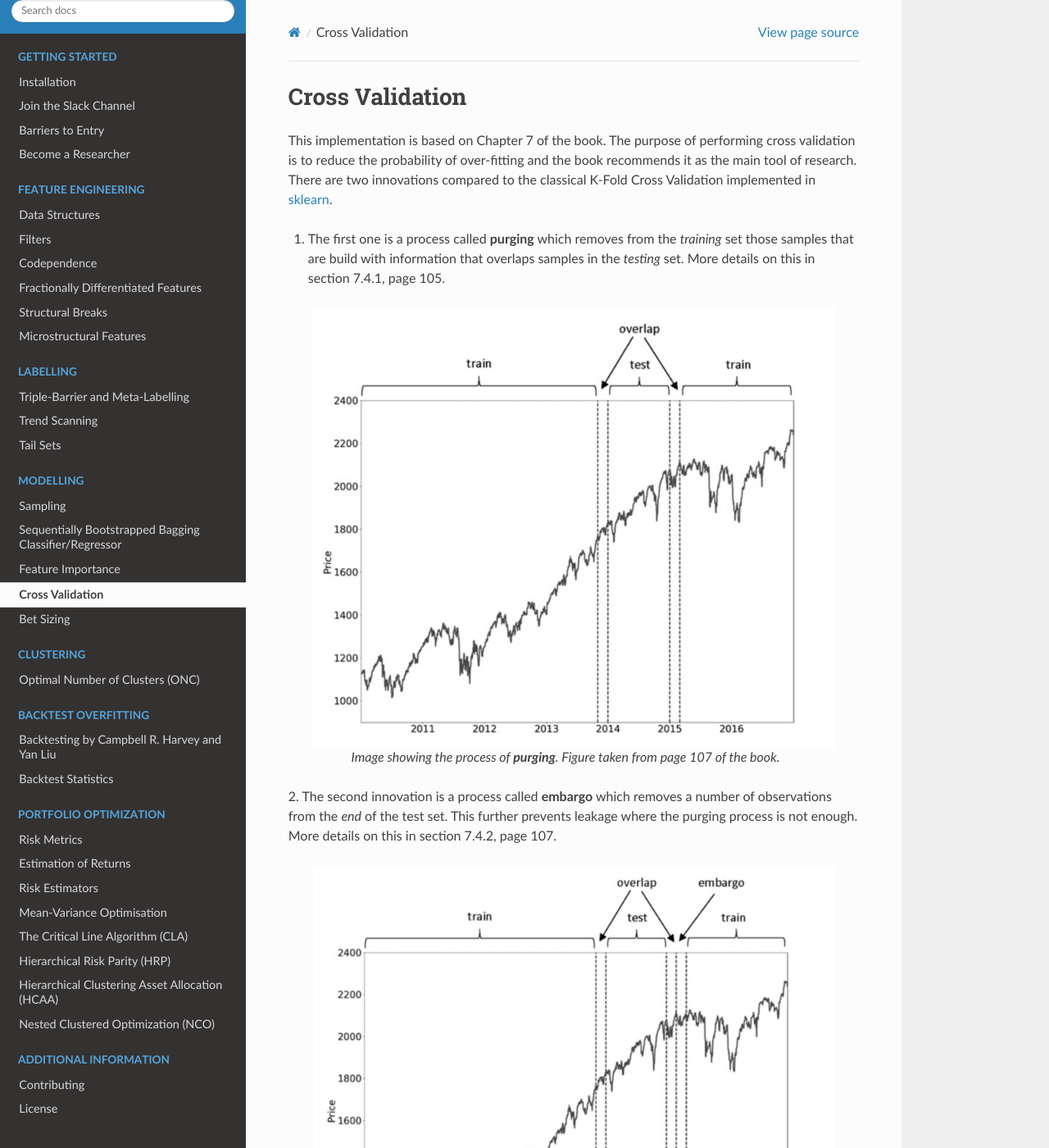
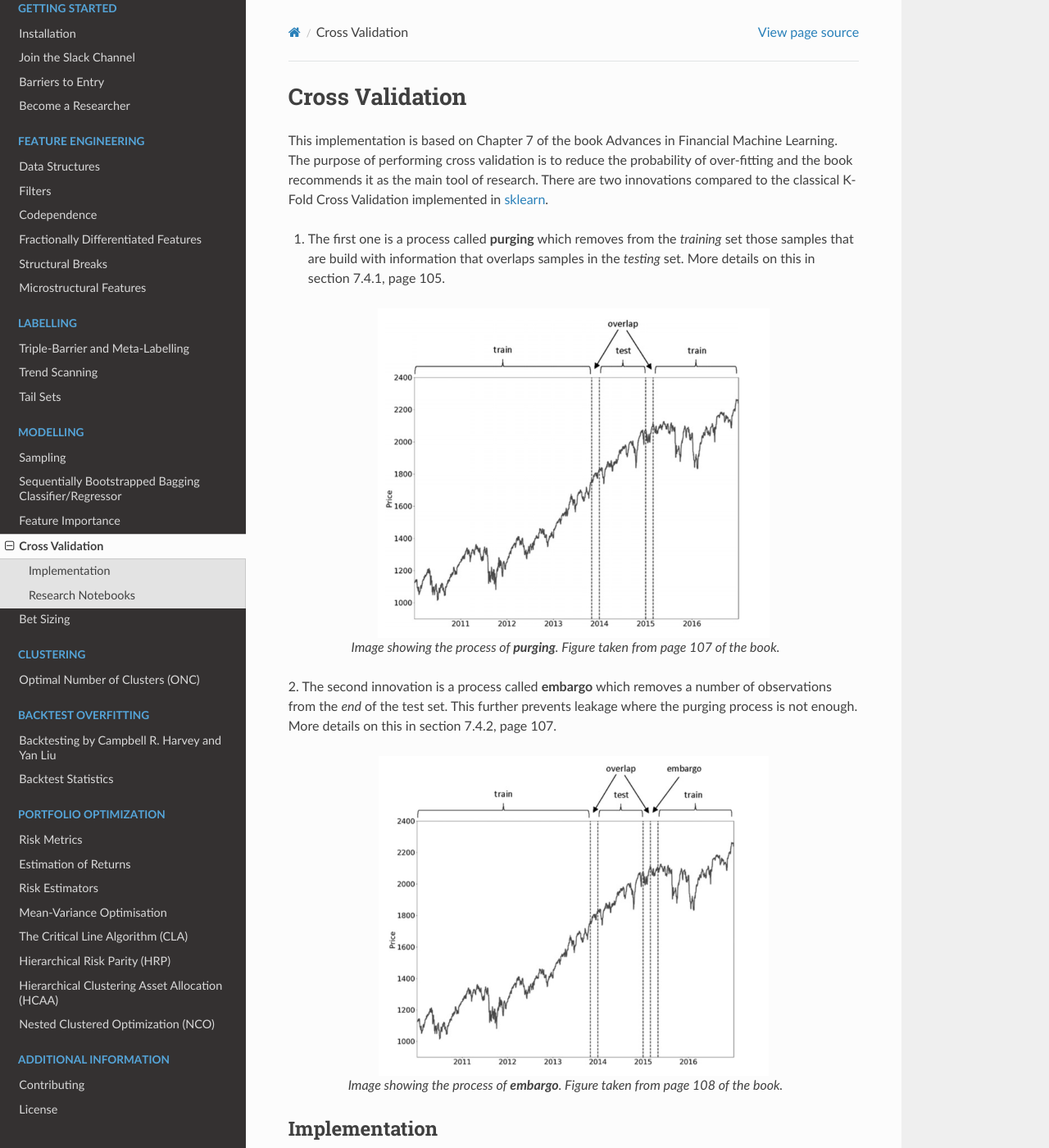
Before and after one commit to hudson-and-thames/mlfinlab, a Sphinx documentation site: the page built from docs/source/implementations/cross_validation.rst, in a window 1280 px wide and 1400 px high. Shown: the whole window at 82% size. Built offline with Sphinx 7.4.7 and the Read the Docs theme 2.0.0, drawn with Linux system fonts in a browser that asks for light colours; pages that are not in the unit, such as notebooks, are missing from menus; some of the changed text lies outside the part shown.

Commit message:
docs improve: cross validation

```diff
--- a/docs/source/implementations/cross_validation.rst
+++ b/docs/source/implementations/cross_validation.rst
@@ -1,16 +1,18 @@
 .. _implementations-cross_validation:
 
-============================
+================
 Cross Validation
-============================
+================
 
-This implementation is based on Chapter 7 of the book. The purpose of performing cross validation is to reduce the probability of over-fitting and the book recommends it as the main tool of research.
+This implementation is based on Chapter 7 of the book Advances in Financial Machine Learning. The purpose of performing
+cross validation is to reduce the probability of over-fitting and the book recommends it as the main tool of research.
 There are two innovations compared to the classical K-Fold Cross Validation implemented in `sklearn <https://scikit-learn.org/>`_.
 
-1. The first one is a process called **purging** which removes from the *training* set those samples that are build with information that overlaps samples in the *testing* set. More details on this in section 7.4.1, page 105.
+1. The first one is a process called **purging** which removes from the *training* set those samples that are build with
+   information that overlaps samples in the *testing* set. More details on this in section 7.4.1, page 105.
 
 .. figure:: cross_validation_images/purging.png
-   :scale: 40 %
+   :scale: 30 %
    :align: center
    :figclass: align-center
    :alt: purging image
@@ -18,19 +20,26 @@ There are two innovations compared to the classical K-Fold Cross Validation impl
    Image showing the process of **purging**. Figure taken from page 107 of the book.
 
 
-2. The second innovation is a process called **embargo** which removes a number of observations from the *end* of the test set. This further prevents leakage where the purging process is not enough.
-More details on this in section 7.4.2, page 107.
+2. The second innovation is a process called **embargo** which removes a number of observations from the *end* of the
+test set. This further prevents leakage where the purging process is not enough. More details on this in section 7.4.2, page 107.
 
 
 .. figure:: cross_validation_images/embargo.png
-   :scale: 40 %
+   :scale: 30 %
    :align: center
    :figclass: align-center
    :alt: embargo image
 
    Image showing the process of **embargo**. Figure taken from page 108 of the book.
 
+Implementation
+##############
 
 .. py:currentmodule:: mlfinlab.cross_validation.cross_validation
 .. automodule:: mlfinlab.cross_validation.cross_validation
    :members:
+
+Research Notebooks
+##################
+
+* `Answering Chapter 7: Cross-Validation Questions <https://github.com/hudson-and-thames/research/blob/master/Chapter7_CrossValidation/Chapter7_Exercises_CrossValidation.ipynb>`_
```
